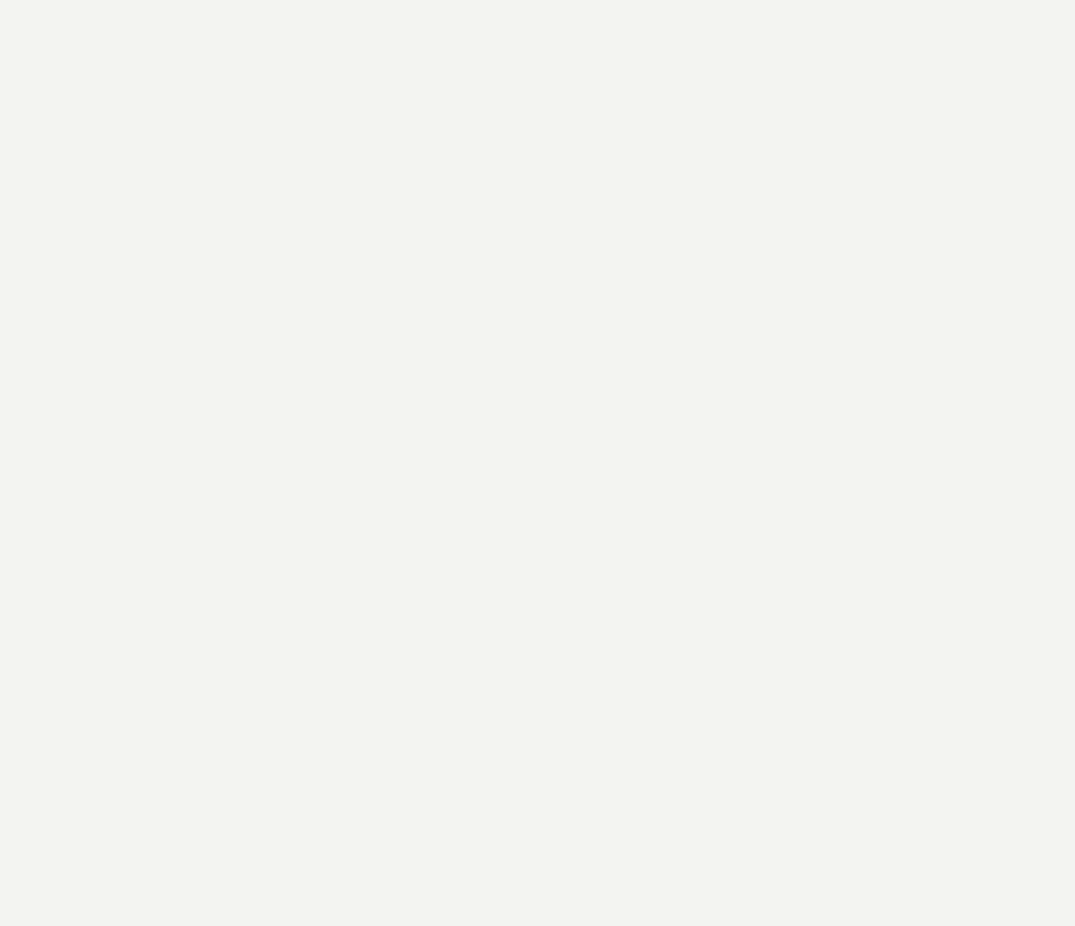
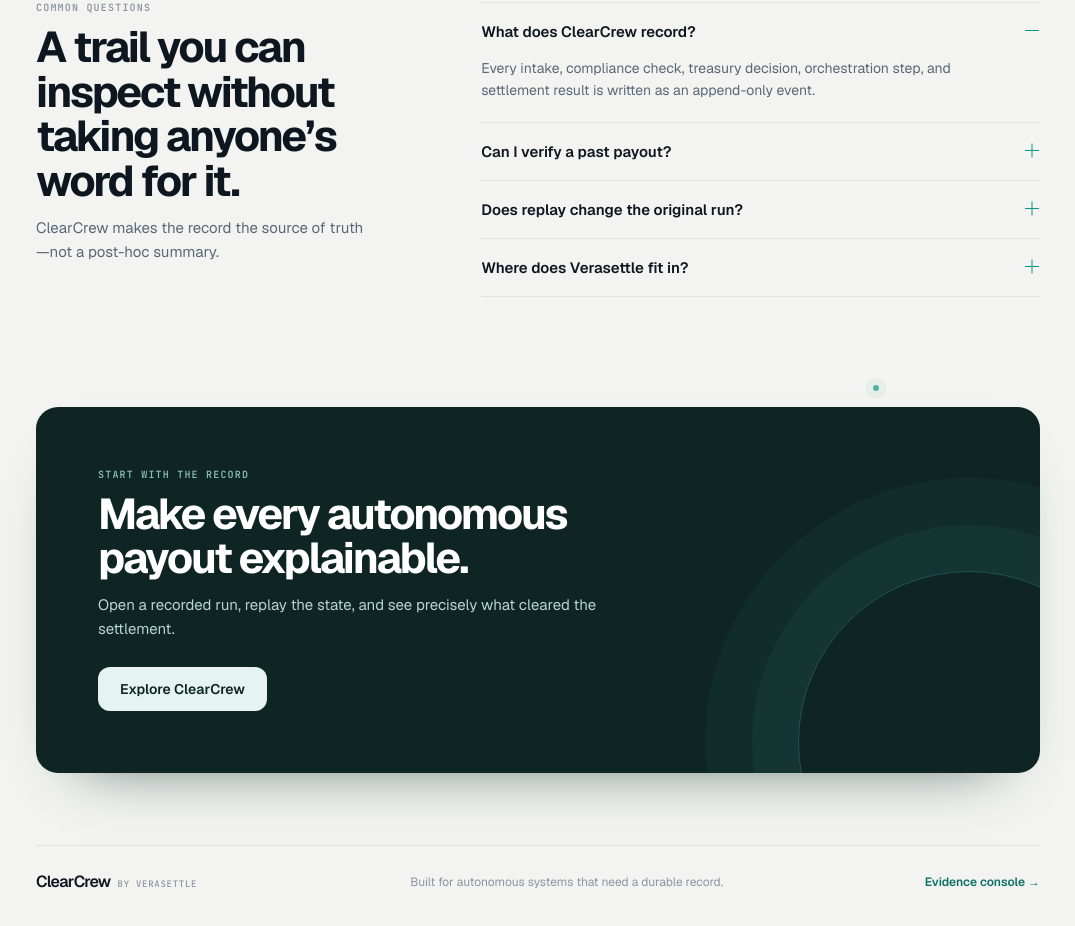
Before and after one commit to Laolex/clearcrew, a React (Vite) app in the folder web/: page / in a window 1280 px wide. Shown: the part 1138-2064 px from the top of the page, without its empty margins (102-1177 px from the left). Before the commit the page ends 1109 px from the top, so only its background shows below. Built offline with nearby package versions, Linux system fonts and the light colour scheme; no server answers.

Commit message:
web: landing FAQ, final CTA, footer, and ambient background

```diff
--- a/web/src/index.css
+++ b/web/src/index.css
@@ -107,17 +107,24 @@
 @media (max-width: 860px) { .judge-hero { flex-direction: column; } .judge-guardrail { min-width: 0; } .judge-grid, .judge-proof { grid-template-columns: 1fr; } }
 
 /* Landing (pitch) -------------------------------------------------------- */
-.landing { max-width: 1100px; margin: 0 auto; padding: 0 clamp(20px, 5vw, 48px) 80px; }
+.landing { position: relative; isolation: isolate; max-width: 1100px; margin: 0 auto; padding: 0 clamp(20px, 5vw, 48px) 34px; overflow: hidden; }
+.landing::before { content: ''; position: fixed; inset: 0; z-index: -2; pointer-events: none; background: radial-gradient(circle at 84% 9%, rgba(45,212,191,.13), transparent 25rem), radial-gradient(circle at 7% 72%, rgba(13,148,136,.07), transparent 28rem), #f3f4f1; }
+.landing::after { content: ''; position: fixed; inset: 0; z-index: -1; pointer-events: none; opacity: .38; background-image: linear-gradient(rgba(14,22,32,.045) 1px, transparent 1px), linear-gradient(90deg, rgba(14,22,32,.045) 1px, transparent 1px); background-size: 42px 42px; mask-image: linear-gradient(to bottom, black, transparent 70%); }
+.landing-atmosphere { position: absolute; inset: 0; z-index: -1; overflow: hidden; pointer-events: none; }
+.landing-atmosphere i { position: absolute; display: block; width: 9px; height: 9px; border-radius: 50%; background: #0d9488; box-shadow: 0 0 0 7px rgba(13,148,136,.07); animation: landing-drift 9s ease-in-out infinite; }
+.landing-atmosphere i:nth-child(1) { top: 16%; right: 8%; }
+.landing-atmosphere i:nth-child(2) { top: 48%; left: 4%; width: 5px; height: 5px; opacity: .55; animation-delay: -3s; }
+.landing-atmosphere i:nth-child(3) { top: 74%; right: 19%; width: 6px; height: 6px; opacity: .7; animation-delay: -6s; }
 .landing-topbar { display: flex; align-items: center; justify-content: space-between; padding: 22px 0; }
 .landing-mark { font-size: 17px; font-weight: 600; letter-spacing: -.045em; color: #0e1620; }
 .landing-mark span { color: #0d9488; } .landing-mark small { margin-left: 6px; color: #8a94a2; font: 500 10px/1 'JetBrains Mono', ui-monospace, monospace; letter-spacing: .08em; text-transform: uppercase; }
 .landing-nav-cta { color: #0d7068; font-size: 13px; font-weight: 600; text-decoration: none; }
-.landing-hero { padding: clamp(40px, 8vw, 96px) 0 56px; }
+.landing-hero { padding: clamp(40px, 8vw, 96px) 0 56px; animation: landing-enter .6s cubic-bezier(.16,1,.3,1) both; }
 .landing-hero h1 { margin: 12px 0 18px; color: #0e1620; font-size: clamp(34px, 6vw, 60px); line-height: 1.04; letter-spacing: -.05em; }
 .landing-sub { max-width: 62ch; color: #5b6776; font-size: clamp(15px, 2vw, 18px); line-height: 1.55; }
 .landing-cta { display: flex; flex-wrap: wrap; align-items: center; gap: 14px; margin-top: 32px; }
-.cta-primary { display: inline-block; padding: 13px 22px; border-radius: 12px; background: #0e1620; color: #fff; font-size: 14px; font-weight: 600; text-decoration: none; transition: transform .15s; }
-.cta-primary:hover { transform: translateY(-1px); }
+.cta-primary { display: inline-block; padding: 13px 22px; border-radius: 12px; background: #0e1620; color: #fff; font-size: 14px; font-weight: 600; text-decoration: none; transition: transform .2s cubic-bezier(.2,.8,.2,1), background .2s; }
+.cta-primary:hover { transform: translateY(-2px); background: #16302e; }.cta-primary:active { transform: translateY(0); }
 .cta-secondary { font: 600 12px/1 'JetBrains Mono', ui-monospace, monospace; letter-spacing: .04em; text-transform: uppercase; color: #8a94a2; }
 .cta-secondary.is-gated { padding: 12px 16px; border: 1px dashed #e6e8e4; border-radius: 12px; }
 .landing-band { display: grid; grid-template-columns: 1fr 1fr; gap: clamp(24px, 5vw, 56px); padding: 40px 0; border-top: 1px solid #eef0ec; }
@@ -129,7 +136,22 @@
 .proof-ladder b { color: #0e1620; font-size: 15px; letter-spacing: -.02em; }
 .proof-ladder span { color: #8a94a2; font-size: 12px; line-height: 1.4; }
 .landing-foot-cta { margin-top: 36px; }
-@media (max-width: 860px) { .landing-band { grid-template-columns: 1fr; } .proof-ladder { grid-template-columns: 1fr 1fr; } }
+.landing-faq { display: grid; grid-template-columns: minmax(0, .78fr) minmax(0, 1.22fr); gap: clamp(28px, 7vw, 88px); padding: clamp(64px, 9vw, 110px) 0; border-top: 1px solid #dfe4dd; }
+.landing-faq-intro h2, .landing-final-cta h2 { margin: 11px 0 12px; color: #0e1620; font-size: clamp(28px, 3.6vw, 43px); letter-spacing: -.05em; line-height: 1.04; }
+.landing-faq-intro p { max-width: 34ch; margin: 0; color: #5b6776; font-size: 15px; line-height: 1.6; }
+.faq-list { border-top: 1px solid #dfe4dd; }
+.faq-item { border-bottom: 1px solid #dfe4dd; }
+.faq-item summary { display: flex; align-items: center; justify-content: space-between; gap: 20px; padding: 19px 0; color: #0e1620; cursor: pointer; font-size: 15px; font-weight: 600; list-style: none; }
+.faq-item summary::-webkit-details-marker { display: none; }.faq-item summary span { position: relative; width: 16px; height: 16px; flex: none; }.faq-item summary span::before, .faq-item summary span::after { content: ''; position: absolute; top: 7px; left: 1px; width: 14px; height: 1px; background: #0d9488; transition: transform .2s ease; }.faq-item summary span::after { transform: rotate(90deg); }.faq-item[open] summary span::after { transform: rotate(0); }
+.faq-item p { max-width: 58ch; margin: -3px 36px 20px 0; color: #5b6776; font-size: 14px; line-height: 1.6; }
+.landing-final-cta { margin: 0 0 72px; padding: clamp(32px, 6vw, 62px); color: #fff; background: #0e2524; border-radius: 22px; box-shadow: 0 30px 60px -44px rgba(8,40,37,.8); overflow: hidden; position: relative; }
+.landing-final-cta::after { content: ''; position: absolute; right: -100px; bottom: -140px; width: 340px; height: 340px; border: 1px solid rgba(94,234,212,.24); border-radius: 50%; box-shadow: 0 0 0 46px rgba(94,234,212,.045), 0 0 0 93px rgba(94,234,212,.035); }
+.landing-final-cta .section-kicker { color: #89bcb6; }.landing-final-cta h2 { max-width: 16ch; color: #fff; }.landing-final-cta p { position: relative; z-index: 1; max-width: 54ch; margin: 0 0 26px; color: #b7d6d1; font-size: 15px; line-height: 1.6; }.cta-primary-light { position: relative; z-index: 1; background: #e5f4f0; color: #0e2524; }.cta-primary-light:hover { background: #fff; }
+.landing-footer { display: grid; grid-template-columns: 1fr 1.4fr auto; align-items: center; gap: 24px; padding: 25px 0 8px; border-top: 1px solid #dfe4dd; color: #8a94a2; font-size: 12px; }
+.landing-footer-brand > span { color: #0e1620; font-size: 16px; font-weight: 600; letter-spacing: -.045em; }.landing-footer-brand > span span { color: #0d9488; }.landing-footer-brand small { margin-left: 7px; font: 500 9px/1 'JetBrains Mono', ui-monospace, monospace; letter-spacing: .08em; text-transform: uppercase; }.landing-footer p { margin: 0; }.landing-footer a { color: #0d7068; font-size: 12px; font-weight: 600; text-decoration: none; white-space: nowrap; }
+@keyframes landing-enter { from { opacity: 0; transform: translateY(14px); } to { opacity: 1; transform: translateY(0); } } @keyframes landing-drift { 0%, 100% { transform: translateY(0); } 50% { transform: translateY(-14px); } }
+@media (max-width: 860px) { .landing-band, .landing-faq { grid-template-columns: 1fr; } .proof-ladder { grid-template-columns: 1fr 1fr; } .landing-footer { grid-template-columns: 1fr; gap: 12px; } }
+@media (max-width: 520px) { .landing-topbar { align-items: flex-start; gap: 14px; }.landing-nav-cta { text-align: right; line-height: 1.35; }.proof-ladder { grid-template-columns: 1fr; }.landing-final-cta { margin-bottom: 48px; }.landing-footer-brand small { display: block; margin: 6px 0 0; } }
 
 ::-webkit-scrollbar { width: 7px; height: 7px; } ::-webkit-scrollbar-track { background: transparent; } ::-webkit-scrollbar-thumb { background: #dbe0da; border-radius: 99px; }
 @keyframes settle-in { from { opacity: 0; transform: translateY(6px); } to { opacity: 1; transform: translateY(0); } }
--- a/web/src/views/Landing.tsx
+++ b/web/src/views/Landing.tsx
@@ -1,10 +1,18 @@
 import { Link } from 'react-router-dom'
 
 export function Landing() {
+  const faqs = [
+    ['What does ClearCrew record?', 'Every intake, compliance check, treasury decision, orchestration step, and settlement result is written as an append-only event.'],
+    ['Can I verify a past payout?', 'Yes. The console replays recorded events into state and checks the hash chain, so a payout can be inspected without asking an agent to explain itself again.'],
+    ['Does replay change the original run?', 'Never. Replays are read-only. Counterfactuals evaluate a different deterministic policy without modifying the recorded history.'],
+    ['Where does Verasettle fit in?', 'ClearCrew produces the evidence trail and approval state; Verasettle executes only the settlement that the recorded process approved.'],
+  ]
+
   return (
     <main className="landing">
+      <div className="landing-atmosphere" aria-hidden="true"><i /><i /><i /></div>
       <header className="landing-topbar">
-        <span className="landing-mark">Verasettle<span>.</span> <small>ClearCrew</small></span>
+        <span className="landing-mark">ClearCrew <small>by Verasettle</small></span>
         <Link className="landing-nav-cta" to="/console">Enter the console →</Link>
       </header>
 
@@ -43,6 +51,35 @@
           <Link className="cta-primary" to="/console">Open the evidence console</Link>
         </div>
       </section>
+
+      <section className="landing-faq" aria-labelledby="faq-title">
+        <div className="landing-faq-intro">
+          <div className="section-kicker">Common questions</div>
+          <h2 id="faq-title">A trail you can inspect without taking anyone’s word for it.</h2>
+          <p>ClearCrew makes the record the source of truth—not a post-hoc summary.</p>
+        </div>
+        <div className="faq-list">
+          {faqs.map(([question, answer], index) => (
+            <details className="faq-item" key={question} open={index === 0}>
+              <summary>{question}<span aria-hidden="true" /></summary>
+              <p>{answer}</p>
+            </details>
+          ))}
+        </div>
+      </section>
+
+      <section className="landing-final-cta">
+        <div className="section-kicker">Start with the record</div>
+        <h2>Make every autonomous payout explainable.</h2>
+        <p>Open a recorded run, replay the state, and see precisely what cleared the settlement.</p>
+        <Link className="cta-primary cta-primary-light" to="/console">Explore ClearCrew</Link>
+      </section>
+
+      <footer className="landing-footer">
+        <div className="landing-footer-brand"><span>ClearCrew</span><small>by Verasettle</small></div>
+        <p>Built for autonomous systems that need a durable record.</p>
+        <Link to="/console">Evidence console <span aria-hidden="true">→</span></Link>
+      </footer>
     </main>
   )
 }
```
